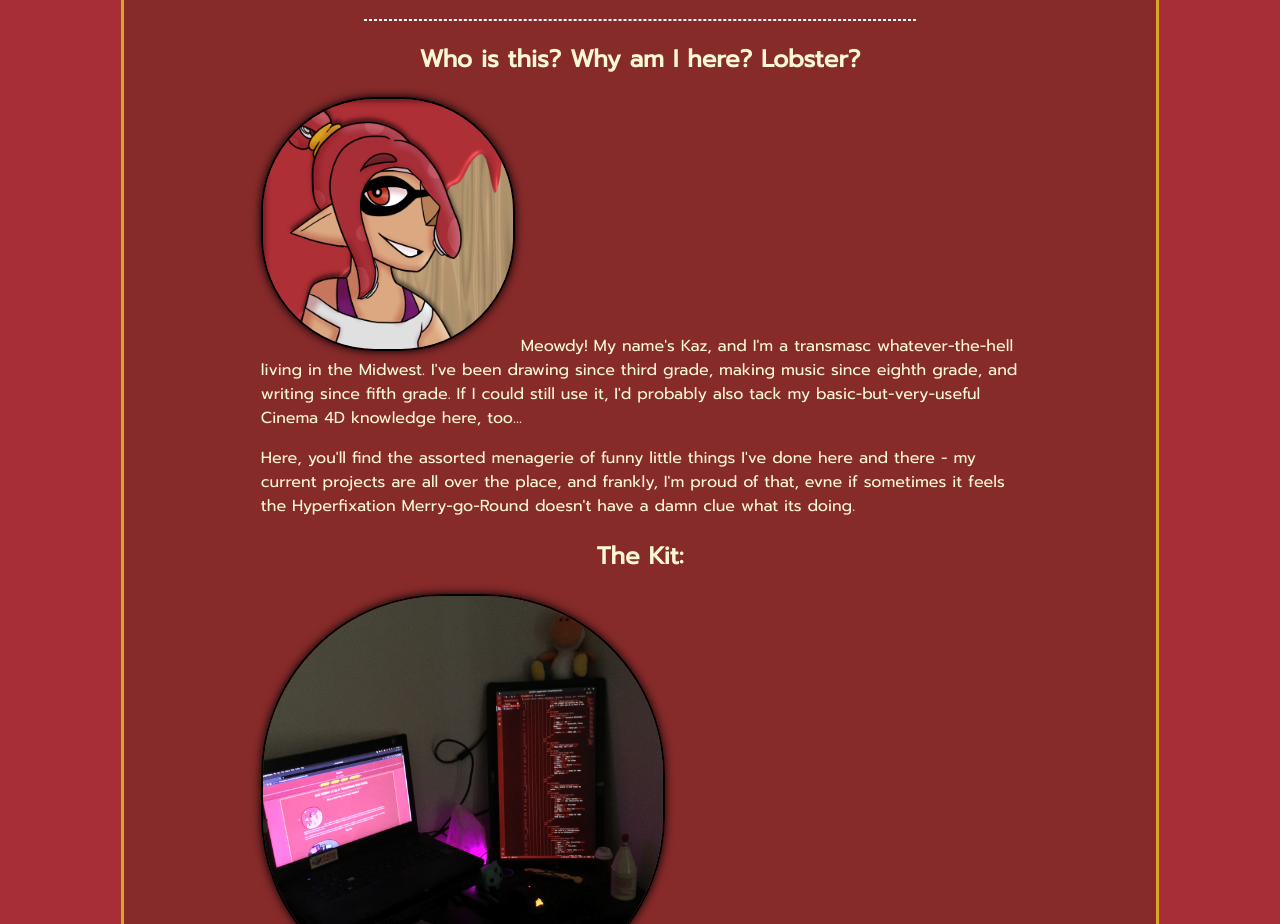
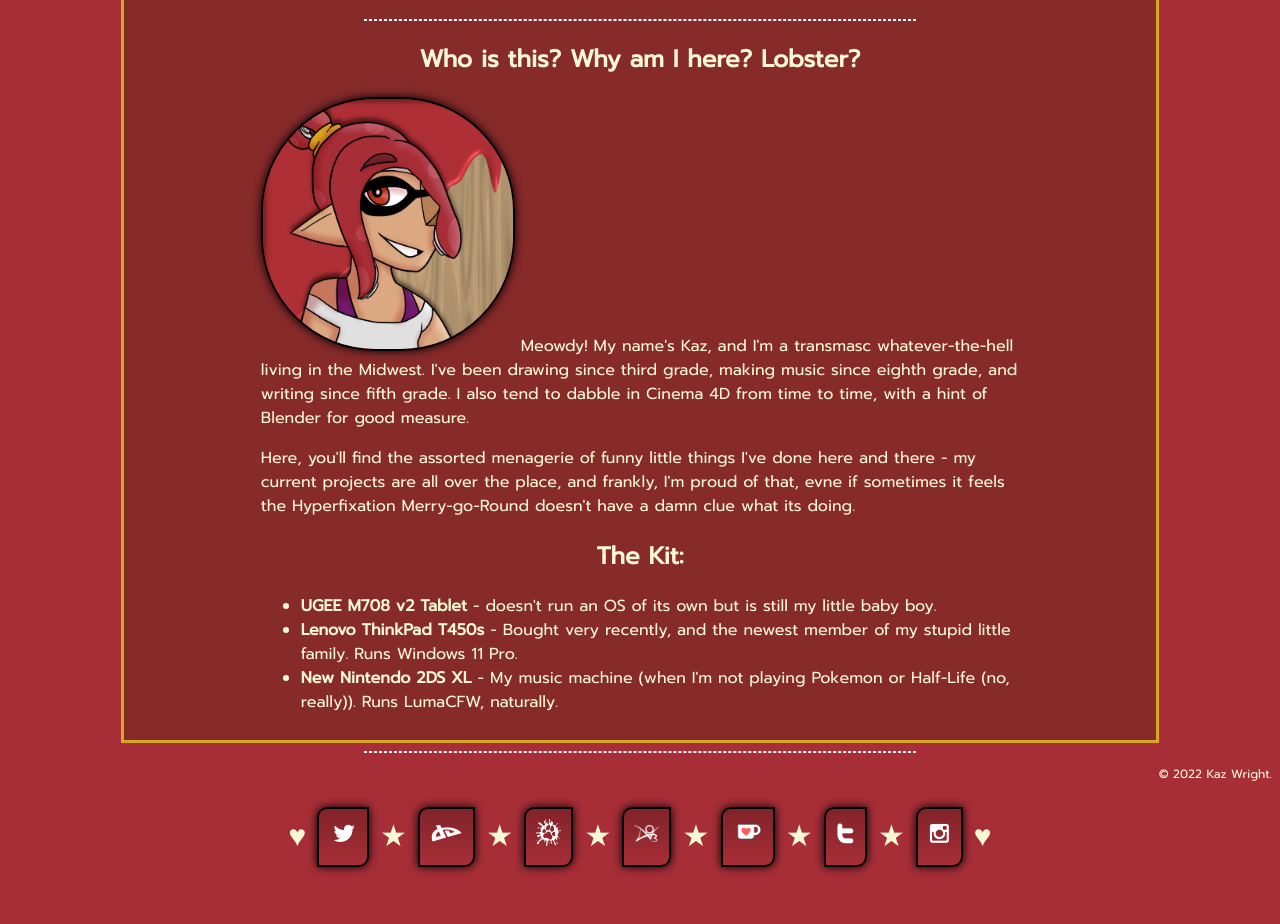
Before and after one commit to juggalombre/juggalombre.github.io, a plain HTML site: page index.html in a window 1280 px wide. Shown: the part 268-1192 px from the top of the page. After the commit the page ends 1157 px from the top, so only its background shows below. Drawn offline with Linux system fonts and the light colour scheme.

Commit message:
Updating pages + removing Patreon.

```diff
--- a/index.html
+++ b/index.html
@@ -27,7 +27,7 @@
 		<h2>Who is this? Why am I here? Lobster?</h2>
 		<div style="text-align:left;width:75%;margin:auto">
 			<p>
-				<img src="img/sona.png" width="250px" class="bimg"> Meowdy! My name's Kaz, and I'm a transmasc whatever-the-hell living in the Midwest. I've been drawing since third grade, making music since eighth grade, and writing since fifth grade. If I could still use it, I'd probably also tack my basic-but-very-useful Cinema 4D knowledge here, too...
+				<img src="img/sona.png" width="250px" class="bimg"> Meowdy! My name's Kaz, and I'm a transmasc whatever-the-hell living in the Midwest. I've been drawing since third grade, making music since eighth grade, and writing since fifth grade. I also tend to dabble in Cinema 4D from time to time, with a hint of Blender for good measure.
 			</p>
 			<p>
 				Here, you'll find the assorted menagerie of funny little things I've done here and there - my current projects are all over the place, and frankly, I'm proud of that, evne if sometimes it feels the Hyperfixation Merry-go-Round doesn't have a damn clue what its doing.
@@ -35,10 +35,12 @@
 		</div>
 		<h2>The Kit:</h2>
 		<div style="text-align:left;width:75%;margin:auto">
-			<img src="img/kit.jpg" width="400px" class="bimg"> It looks like a mess, but it works like a charm.
+			<!--
+				<img src="img/kit.jpg" width="400px" class="bimg"> It looks like a mess, but it works like a charm. <-- update this later
+			-->
 			<ul>
-				<li>Samsung Galaxy Tab E 8.0</li> (aka Kaztab Mk II) - My "oh shit oh fuck i need a new tablet help help help" tablet, courtesy of my partner's dad. Pair it with ibisPaint and a whole lot of determination....
-				<li><b>Dell Latitude E6510, running Ubuntu MATE</b> (aka "Dark Carnival" or "the Lagtop") - My immobile, undying zombie of a rig. I got this thing for free my junior year of highschool, it's a laptop from 2010, but still chugs along like it's nothing. Frankly, I'm terrified of the thing.</li>
+				<li><b>UGEE M708 v2 Tablet</b> - doesn't run an OS of its own but is still my little baby boy.</li>
+				<li><b>Lenovo ThinkPad T450s</b> - Bought very recently, and the newest member of my stupid little family. Runs Windows 11 Pro.</li>
 				<li><b>New Nintendo 2DS XL</b> - My music machine (when I'm not playing Pokemon or Half-Life (no, really)). Runs LumaCFW, naturally.</li>
 			</ul>
 
@@ -52,8 +54,7 @@
 				href="https://deviantart.com/juggalombre" class="fn" style="font-family:SC2">J</a> &#9733; <a
 				href="https://www.furaffinity.net/user/juggalombre/" class="fn"><img src="img/furaffinity.png"
 					width="25px"></a> &#9733; <a href="https://archiveofourown.org/users/juggalombre" class="fn"><img
-					src="img/ao3.png" width="25px"></a> &#9733; <a href="https://patreon.com/juggalombre_art"
-				class="fn"><img src="img/patreon.png" width="25px"></a> &#9733; <a href="https://ko-fi.com/juggalombre_art"
+					src="img/ao3.png" width="25px"></a> &#9733; <a href="https://ko-fi.com/juggalombre_art"
 				class="fn"><img src="img/kofi.png" width="30px"></a> &#9733; <a
 				href="https://juggalombre-art.tumblr.com" class="fn" style="font-family:SC2">T</a> &#9733; <a
 				href="https://instagram.com/juggalombre_art" class="fn">I</a> &hearts;
```
Also changed, not shown: comms.html (+1 -2 lines), ocs.html (+2 -2 lines), works.html (+3 -4 lines), img/patreon.png (deleted).
